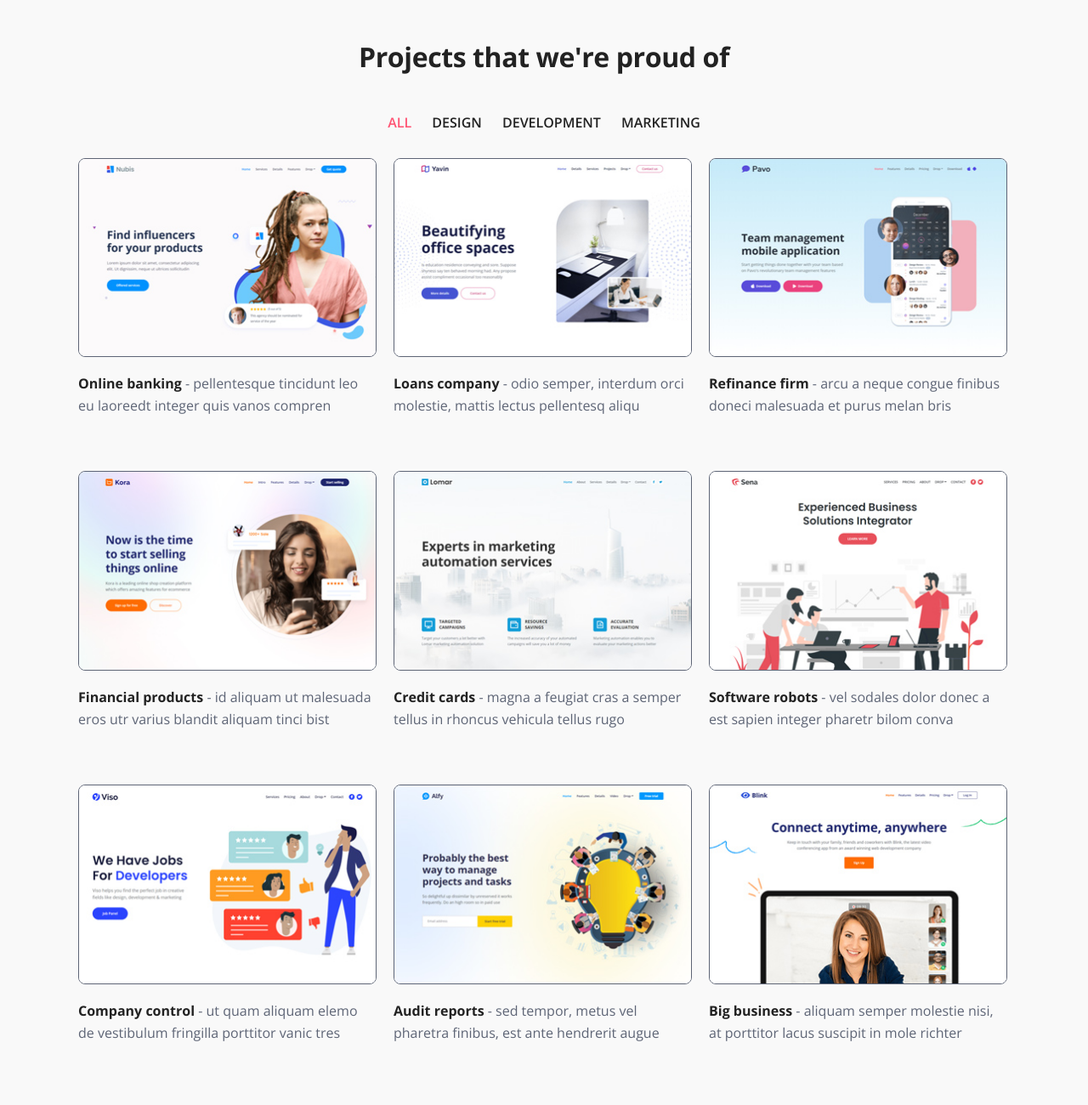
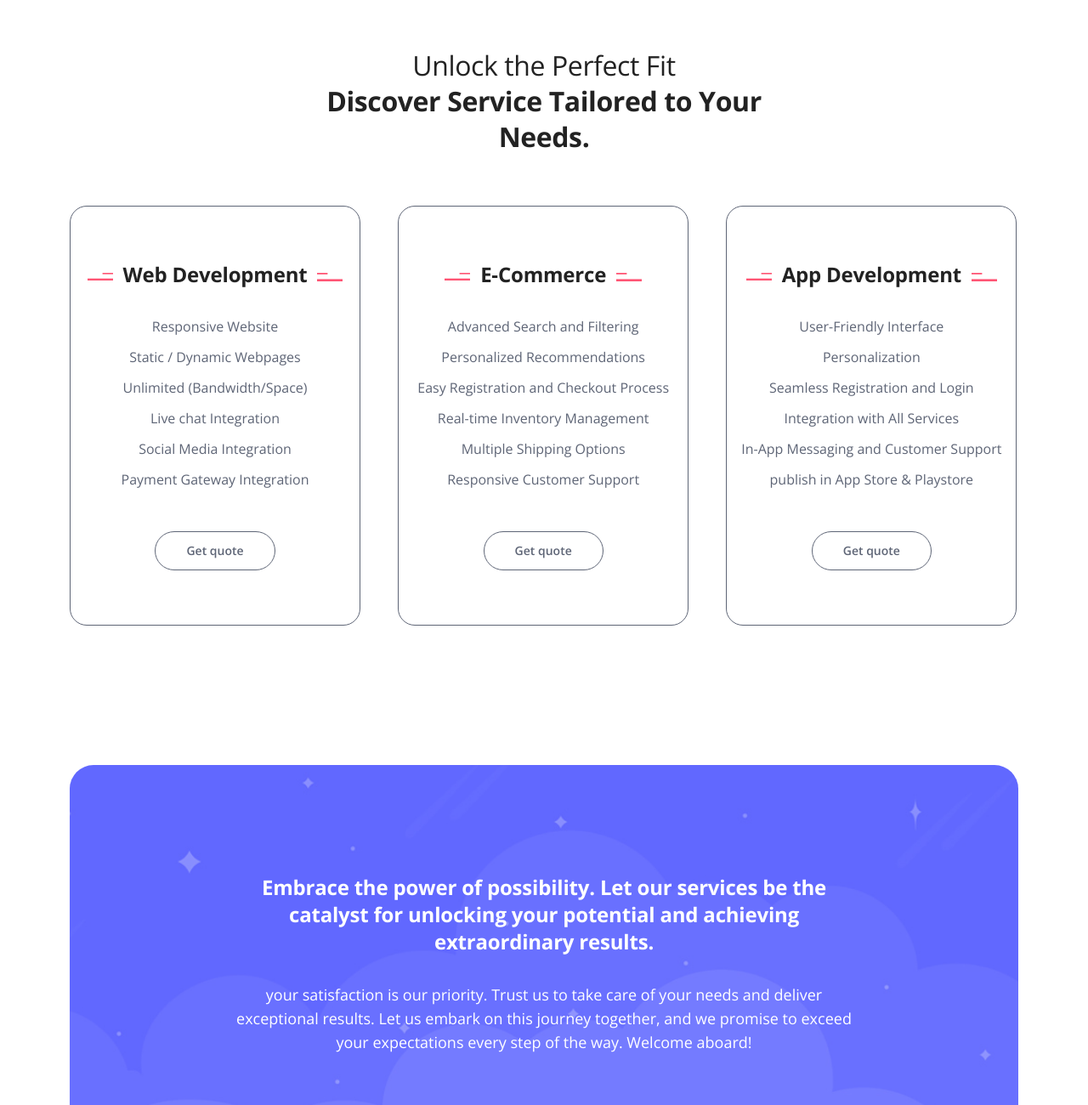
Before and after one commit to Tecnavis/Tecna, a plain HTML site: page index.html in a window 1280 px wide. Shown: the part 3060-4360 px from the top of the page at 85% size. Drawn offline with nearby package versions, Linux system fonts and the light colour scheme.

Commit message:
Update index.html

```diff
--- a/index.html
+++ b/index.html
@@ -315,24 +315,26 @@
 
 
     <!-- Projects -->
+    <!--
 	<div id="projects" class="filter bg-gray">
 		<div class="container">
             <div class="row">
                 <div class="col-lg-12">
                     <h2 class="h2-heading">Projects that we're proud of</h2>
-                </div> <!-- end of col -->
-            </div> <!-- end of row -->
-            <div class="row">
+                </div> --><!-- end of col -->
+            <!--</div>--> <!-- end of row -->
+            <!--<div class="row">
                 <div class="col-lg-12">
-
+                -->
                     <!-- Filter -->
+                    <!--
                     <div class="button-group filters-button-group">
                         <button class="button is-checked" data-filter="*">ALL</button>
                         <button class="button" data-filter=".design">DESIGN</button>
                         <button class="button" data-filter=".development">DEVELOPMENT</button>
                         <button class="button" data-filter=".marketing">MARKETING</button>
-                    </div> <!-- end of button group -->
-                    <div class="grid">
+                    </div> --><!-- end of button group -->
+                   <!--<div class="grid">
                         <div class="element-item development">
                             <a href="#">
                                 <img class="img-fluid" src="images/project-1.jpg" alt="alternative">
@@ -387,13 +389,13 @@
                                 <p><strong>Big business</strong> - aliquam semper molestie nisi, at porttitor lacus suscipit in mole richter</p>
                             </a>
                         </div>
-                    </div> <!-- end of grid -->
+                    </div> --> <!-- end of grid -->
                     <!-- end of filter -->
 
-                </div> <!-- end of col -->
-            </div> <!-- end of row -->
-		</div> <!-- end of container -->
-    </div> <!-- end of filter -->
+                <!--</div>--> <!-- end of col -->
+            <!--</div>--> <!-- end of row -->
+		<!--</div>--> <!-- end of container -->
+    <!--</div>--> <!-- end of filter -->
     <!-- end of projects -->
 
 
```
